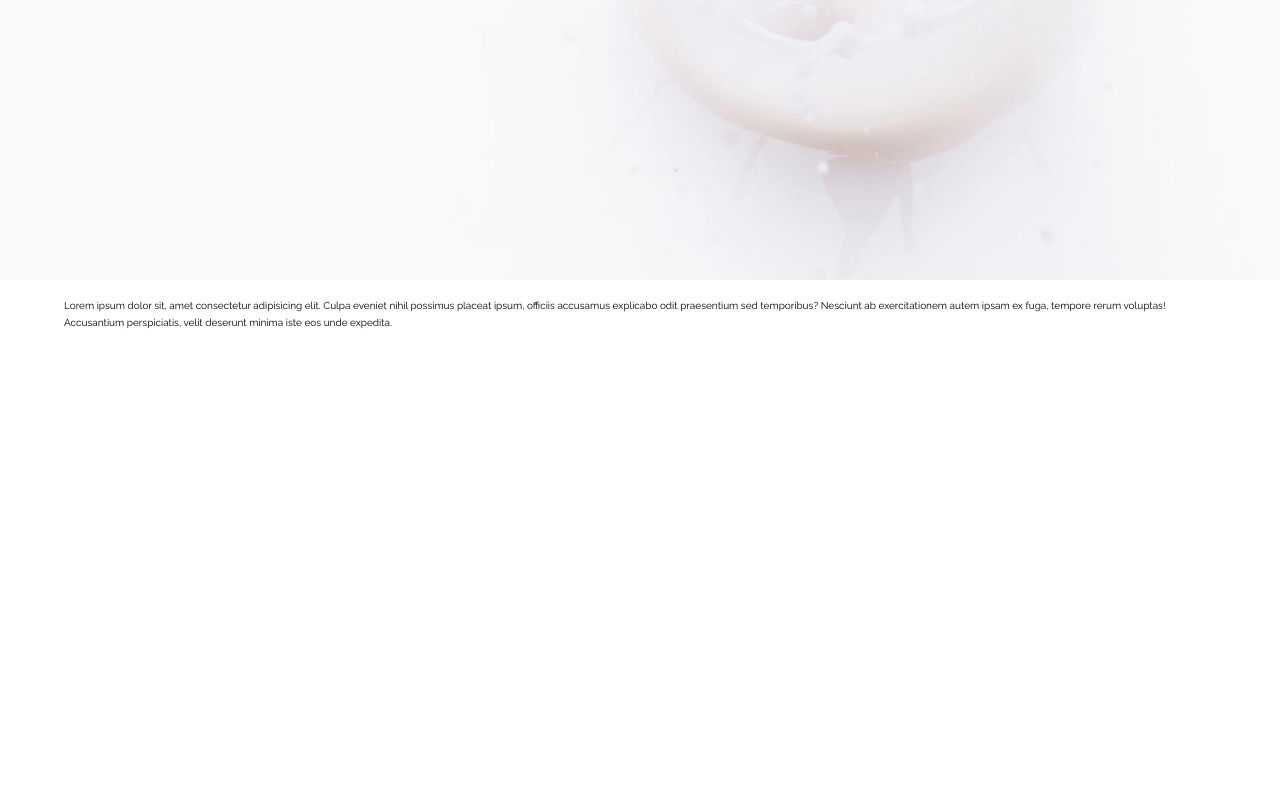
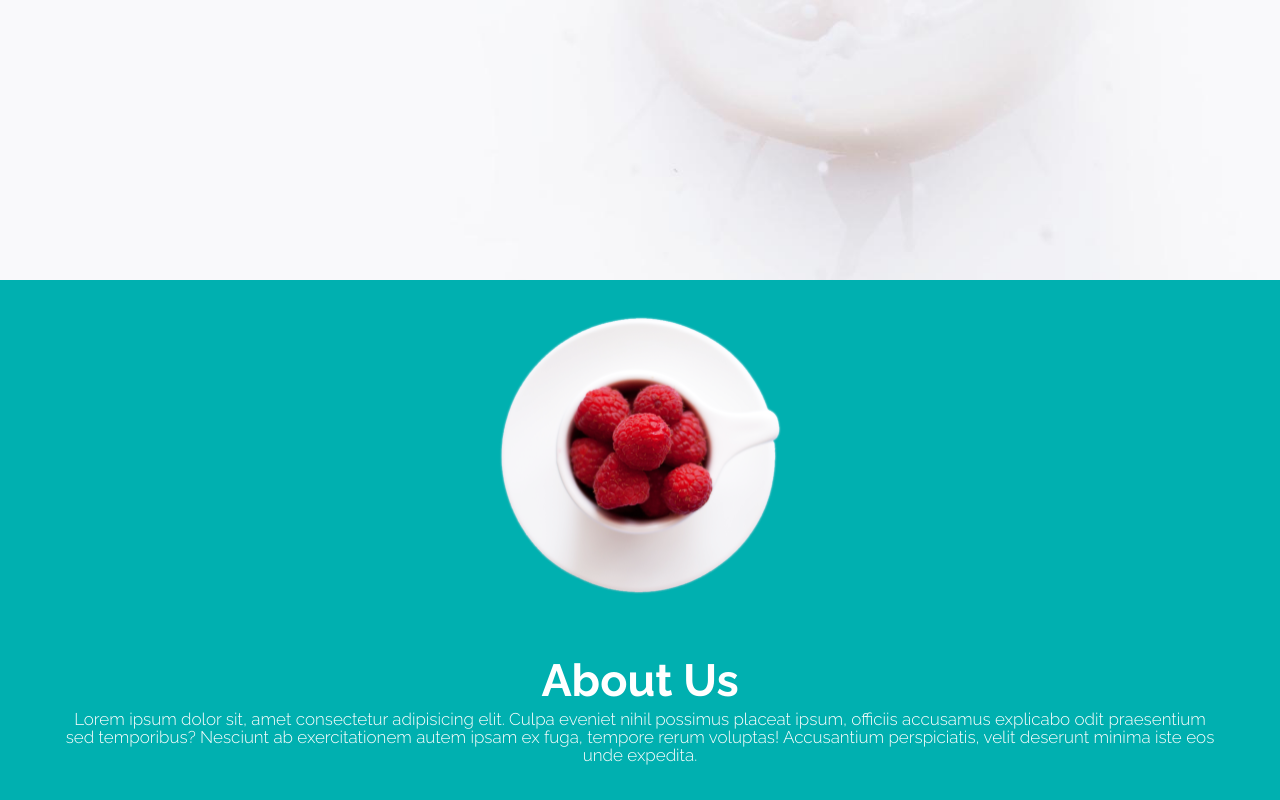
Before and after one commit to pakubieniec/1.-PSD-to-HTML---Cahee, a plain HTML site: page index.html in a window 1280 px wide. Shown: the part 520-1320 px from the top of the page. Before the commit the page ends 851 px from the top, so only its background shows below. Drawn offline with Linux system fonts and the light colour scheme.

Commit message:
add style to styles.css

```diff
--- a/index.html
+++ b/index.html
@@ -67,9 +67,11 @@
       <section class="about-us">
         <div class="container">
           <div class="about-us__box">
-            <div class="about-us__photo"><img src="" alt="" /></div>
+            <div class="about-us__photo">
+              <img src="img/cup of raspberries.png" alt="" />
+            </div>
             <div class="about-us__description">
-              <h1 class="about-us__title"></h1>
+              <h1 class="about-us__title">About Us</h1>
               <p class="about-us__text">
                 Lorem ipsum dolor sit, amet consectetur adipisicing elit. Culpa
                 eveniet nihil possimus placeat ipsum, officiis accusamus
--- a/style.css
+++ b/style.css
@@ -152,3 +152,38 @@ a {
   background-color: #fff;
   border: 1px solid #ff6033;
 }
+
+.about-us {
+  width: 100%;
+  height: 70vh;
+  background-color: #00b0b0;
+}
+
+.about-us__box {
+  display: flex;
+  flex-direction: column;
+  justify-content: space-around;
+  align-items: center;
+  height: 65vh;
+  text-align: center;
+}
+
+.about-us__photo img {
+  width: 50%;
+}
+
+.about-us__description {
+  line-height: 1.8rem;
+  color: #ffffff;
+}
+
+.about-us__title {
+  font-size: 4.5rem;
+  font-weight: 700;
+  margin-bottom: 2rem;
+}
+
+.about-us__text {
+  font-size: 1.7rem;
+  font-weight: 300;
+}
```
Also changed, not shown: img/cup of raspberries.png (added).
